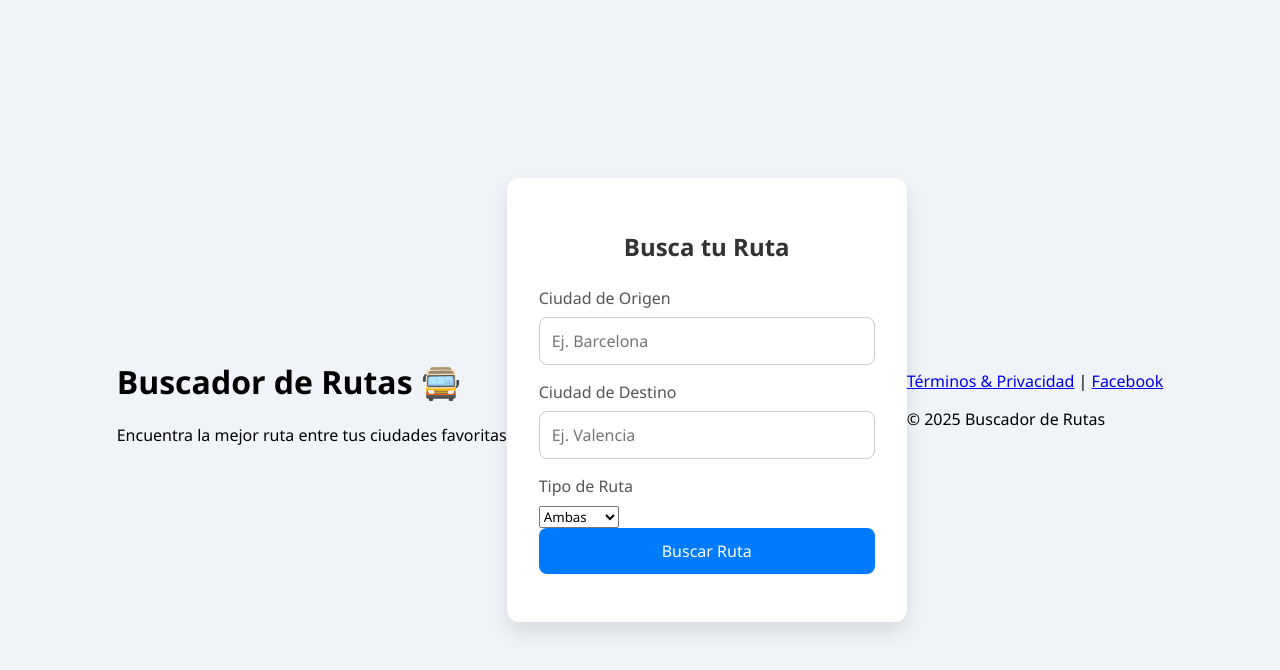
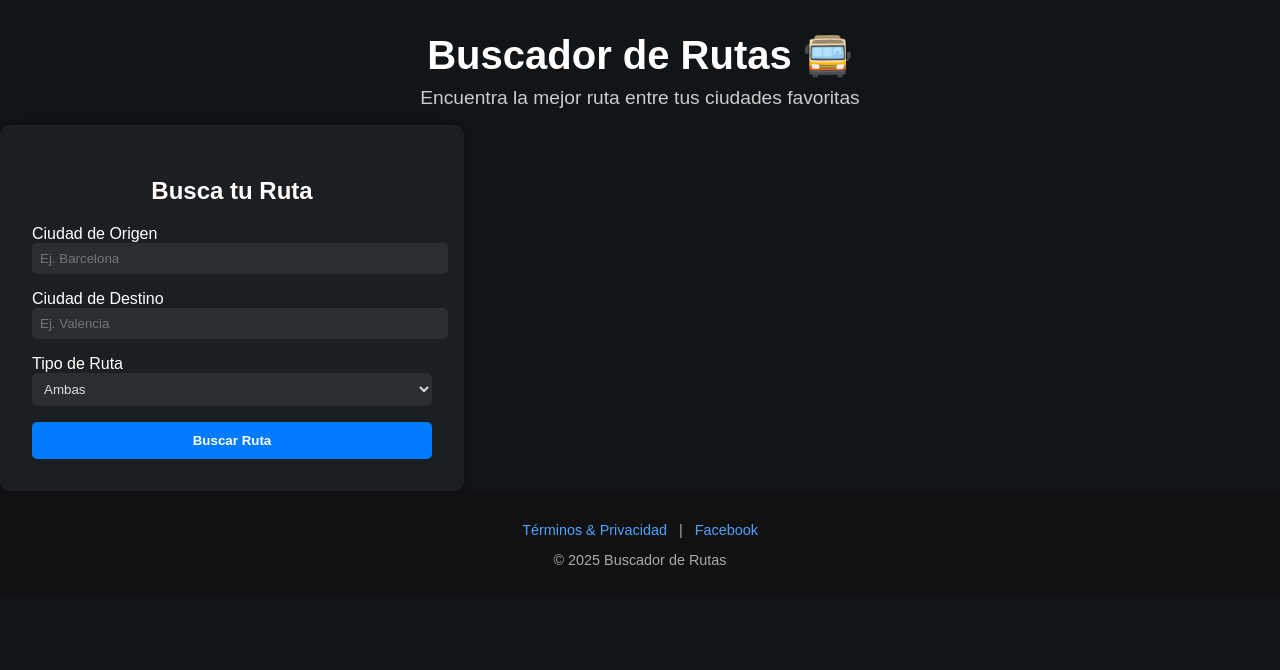
Before and after one commit to whisky-91/Transporte, a plain HTML site: page indexYele.html in a window 1280 px wide. Drawn offline with Linux system fonts and the light colour scheme.

Commit message:
updated css

```diff
--- a/styles.css
+++ b/styles.css
@@ -1,70 +1,101 @@
-* {
-  box-sizing: border-box;
-  font-family: "Segoe UI", sans-serif;
+/* Que body y html ocupan el 100% de alto */
+html,
+body {
+  height: 100%;
+  margin: 0;
+  padding: 0;
+  background-color: #111518; /* fondo oscuro */
+  font-family: Arial, sans-serif;
+  display: flex;
+  flex-direction: column;
 }
 
-body {
-  background: #f0f4f8;
+/* HEADER */
+.main-header {
+  background-color: transparent;
+  color: white;
+  text-align: center;
+  padding: 2rem 1rem 1rem;
+}
+
+.main-header h1 {
   margin: 0;
-  padding: 0;
+  font-size: 2.5rem;
+}
+
+.main-header p {
+  margin: 0.5rem 0 0;
+  font-size: 1.2rem;
+  color: #ccc;
+}
+
+/* CONTENIDO PRINCIPAL */
+.main-content {
+  flex: 1;
   display: flex;
   align-items: center;
   justify-content: center;
-  height: 100vh;
 }
 
+/* FORMULARIO */
 .container {
-  background: #fff;
+  background-color: #1b1f22;
   padding: 2rem;
-  border-radius: 12px;
-  box-shadow: 0 10px 20px rgba(0, 0, 0, 0.1);
+  border-radius: 10px;
+  box-shadow: 0 0 15px rgba(0, 0, 0, 0.4);
+  color: white;
+  width: 100%;
   max-width: 400px;
-  width: 100%;
+  justify-content: center;
 }
 
-h2 {
+.container h2 {
   text-align: center;
-  color: #333;
-  margin-bottom: 1.5rem;
 }
 
-label {
-  display: block;
-  margin-bottom: 0.5rem;
-  color: #555;
+/* ENTRADAS */
+input[type="text"],
+select {
+  width: 100%;
+  padding: 0.5rem;
+  margin-bottom: 1rem;
+  border-radius: 5px;
+  border: none;
+  background-color: #2a2e32;
+  color: #ddd;
 }
 
-input,
+/* BOTÓN */
 button {
   width: 100%;
-  padding: 0.75rem;
-  margin-bottom: 1rem;
-  border-radius: 8px;
-  border: 1px solid #ccc;
-  font-size: 1rem;
-}
-
-button {
+  padding: 0.7rem;
   background-color: #007bff;
+  border: none;
+  border-radius: 5px;
   color: white;
-  border: none;
   cursor: pointer;
-  transition: background 0.3s ease;
+  font-weight: bold;
 }
 
 button:hover {
   background-color: #0056b3;
 }
 
-.results {
-  margin-top: 1rem;
-  display: none;
+/* FOOTER */
+.main-footer {
+  background-color: #111;
+  color: #aaa;
+  text-align: center;
+  padding: 1rem;
+  font-size: 0.9rem;
 }
 
-.route-option {
-  background: #f8f9fa;
-  padding: 1rem;
-  border-radius: 8px;
-  margin-bottom: 0.5rem;
-  border: 1px solid #ddd;
+.main-footer a {
+  color: #4da3ff;
+  margin: 0 0.5rem;
+  text-decoration: none;
 }
+
+.main-footer a:hover {
+  text-decoration: underline;
+}
```
